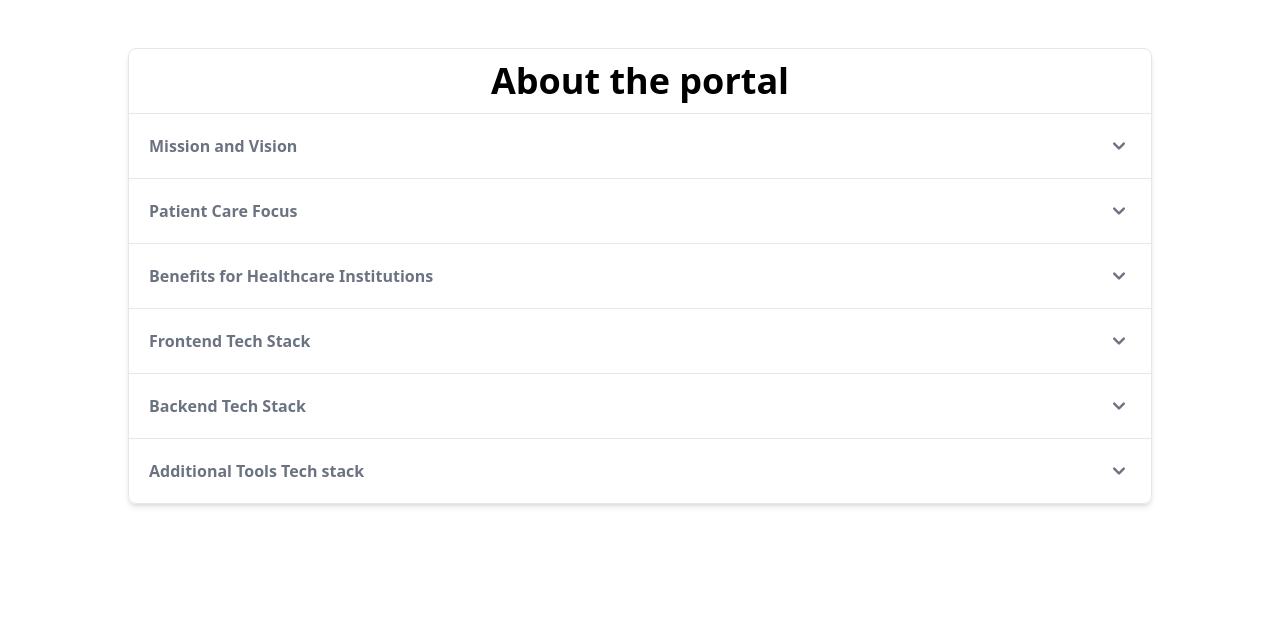
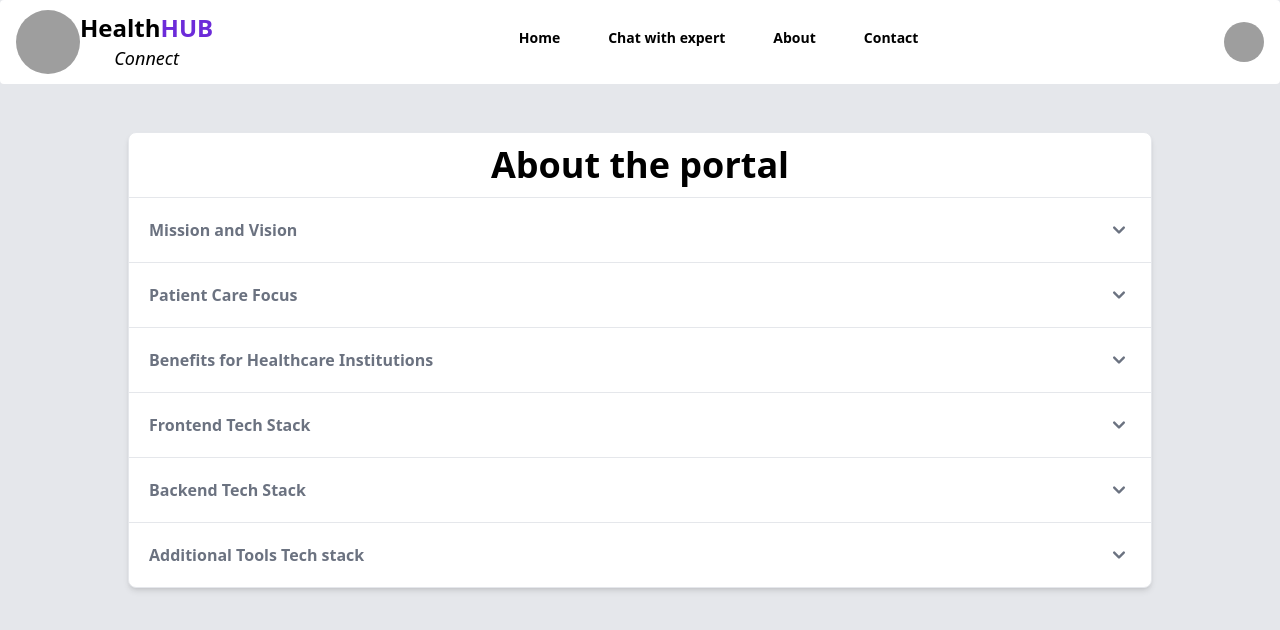
Before and after one commit to Mithun20522/MERN-Hospital-Management-Portal, a React (Vite) app in the folder frontend/: page /about in a window 1280 px wide. Shown: the top 630 px of the page. Built offline with nearby package versions, Linux system fonts and the light colour scheme; grey boxes are pictures that could not be loaded.

Commit message:
header UI done

```diff
--- a/frontend/index.html
+++ b/frontend/index.html
@@ -2,11 +2,11 @@
 <html lang="en">
   <head>
     <meta charset="UTF-8" />
-    <link rel="icon" type="image/jpg" href="https://cdn.imgbin.com/24/11/2/imgbin-physician-cartoon-hospital-a-thumb-doctor-Crkr6T8dVhvrfqrAh1GdudS0H.jpg" />
+    <link rel="icon" type="image/jpg" href="https://img.freepik.com/premium-vector/picture-doctor-with-glasses-lab-coat_410516-87465.jpg" />
     <meta name="viewport" content="width=device-width, initial-scale=1.0" />
     <title>HealthHub Connect | Hospital Management Portal | MERN</title>
   </head>
-  <body>
+  <body class="bg-gray-200">
     <div id="root"></div>
     <script type="module" src="/src/main.jsx"></script>
   </body>
--- a/frontend/src/App.jsx
+++ b/frontend/src/App.jsx
@@ -7,9 +7,11 @@ import Dashboard from './pages/Dashboard';
 import About from './pages/About';
 import Contact from './pages/Contact';
 import PageNotFound from './pages/PageNotFound';
+import Header from './components/Header';
 const App = () => {
   return (
     <BrowserRouter>
+    <Header/>
       <Routes>
         <Route path='/' element={<Home/>} />
         <Route path='/login' element={<Login/>} />
--- /dev/null
+++ b/frontend/src/components/Header.jsx
@@ -0,0 +1,45 @@
+import { Avatar, Dropdown, Navbar } from 'flowbite-react'
+import {Link} from 'react-router-dom';
+const Header = () => {
+  return (
+    <Navbar fluid rounded>
+        <Link to={'/'}>
+        <Navbar.Brand className='flex items-center'>
+            <img className='w-16 h-16 rounded-full' src="https://img.freepik.com/premium-vector/picture-doctor-with-glasses-lab-coat_410516-87465.jpg" alt="logo" />
+            <div className='flex flex-col justify-center items-center'>
+            <p className='text-2xl font-semibold'>Health<span className='font-bold text-purple-700'>HUB</span></p>
+            <span className='text-lg italic font-medium'>Connect</span>
+            </div>
+        </Navbar.Brand>
+        </Link>
+        <div className='flex md:order-2'>
+            <Dropdown
+            arrowIcon={false}
+            inline
+            label={
+                <Avatar alt='User settings'
+                img='https://flowbite.com/docs/images/people/profile-picture-5.jpg'
+                rounded/>
+            }>
+                <Dropdown.Header className='flex flex-col'>
+                    <span className='text-md font-semibold'>Mithun verma</span>
+                    <span className='text-slate-500'>mithun@gmail.com</span>
+                </Dropdown.Header>
+                <Dropdown.Item>Profile</Dropdown.Item>
+                <Dropdown.Item>Book an Appointment</Dropdown.Item>
+                <Dropdown.Item>Track status</Dropdown.Item>
+                <Dropdown.Item>Log out</Dropdown.Item>
+            </Dropdown>
+            <Navbar.Toggle/>
+        </div>
+        <Navbar.Collapse className=''>
+            <Link className='mb-2 p-2 rounded-md hover:border font-semibold' to={'/'}>Home</Link>
+            <Link className='mb-2 p-2 rounded-md hover:border font-semibold' to={'/chat'}>Chat with expert</Link>
+            <Link className='mb-2 p-2 rounded-md hover:border font-semibold' to={'/about'}>About</Link>
+            <Link className='mb-2 p-2 rounded-md hover:border font-semibold' to={'/contact'}>Contact</Link>
+        </Navbar.Collapse>
+    </Navbar>
+  )
+}
+
+export default Header
--- a/frontend/src/pages/About.jsx
+++ b/frontend/src/pages/About.jsx
@@ -2,7 +2,7 @@ import { Accordion } from "flowbite-react";
 
 const About = () => {
   return (
-    <Accordion className="sm:max-w-5xl sm:mx-auto mt-12 shadow-md mx-2">
+    <Accordion className="sm:max-w-5xl sm:mx-auto mt-12 shadow-md mx-2 bg-white">
       <h1 className="text-4xl font-bold tex-gray-800 text-center p-3">About the portal</h1>
       <Accordion.Panel>
         <Accordion.Title className="font-bold">Mission and Vision</Accordion.Title>
--- a/frontend/src/pages/Home.jsx
+++ b/frontend/src/pages/Home.jsx
@@ -1,5 +1,3 @@
-import React from 'react'
-
 const Home = () => {
   return (
     <div>Home</div>
```
